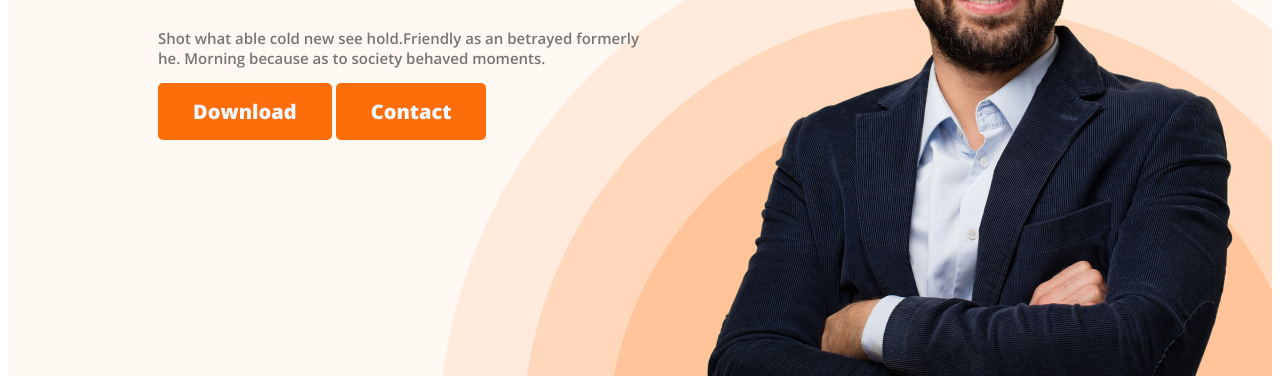
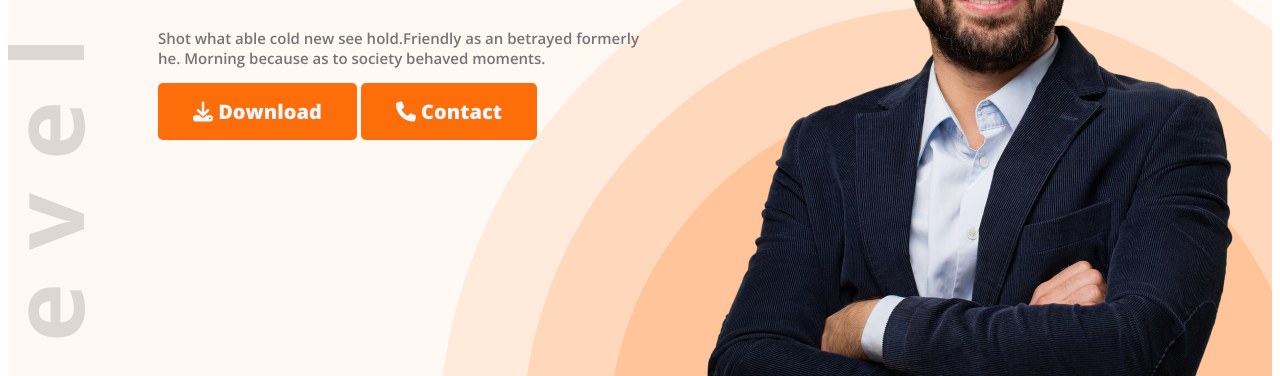
Before and after one commit to Habibur2002/portfollio-prac, a plain HTML site: page index.html in a window 1280 px wide. Shown: the part 424-800 px from the top of the page. Drawn offline with nearby package versions, Linux system fonts and the light colour scheme.

Commit message:
work is done for now

```diff
--- a/CSS/index.css
+++ b/CSS/index.css
@@ -48,9 +48,9 @@ ul li {
     padding: 30px 30px 0px 150px;
     display: flex;
     justify-content: center;
-    background-image: url("../images/header_bg.png");
-    background-repeat: no-repeat;
-    background-position: bottom right;
+    background-image: url("../images/header_bg.png "), url("../images/developer.png");
+    background-repeat: no-repeat,no-repeat;
+    background-position: bottom right,bottom left;
 }
 
 .banner .banner-img img {
--- a/index.html
+++ b/index.html
@@ -10,6 +10,7 @@
         rel="stylesheet">
     <title>Devoloper Portfolio</title>
     <link rel="stylesheet" href="./CSS/index.css">
+    <script src="https://kit.fontawesome.com/d7fa710d0d.js" crossorigin="anonymous"></script>
 </head>
 
 <body>
@@ -30,8 +31,8 @@
                 <h1 class="title">Mary Hardy</h1>
                 <p>Shot what able cold new see hold.Friendly as an betrayed formerly he. Morning because as to society
                     behaved moments.</p>
-                <button class="btn-primary">Download</button>
-                <button class="btn-primary"> Contact</button>
+                <button class="btn-primary"><i class="fa-solid fa-download"></i> Download</button>
+                <button class="btn-primary"> <i class="fa-solid fa-phone"></i> Contact</button>
             </div>
 
             <img class="banner-img" src="./images/hardy.png" alt="hardy Bhai">
```
